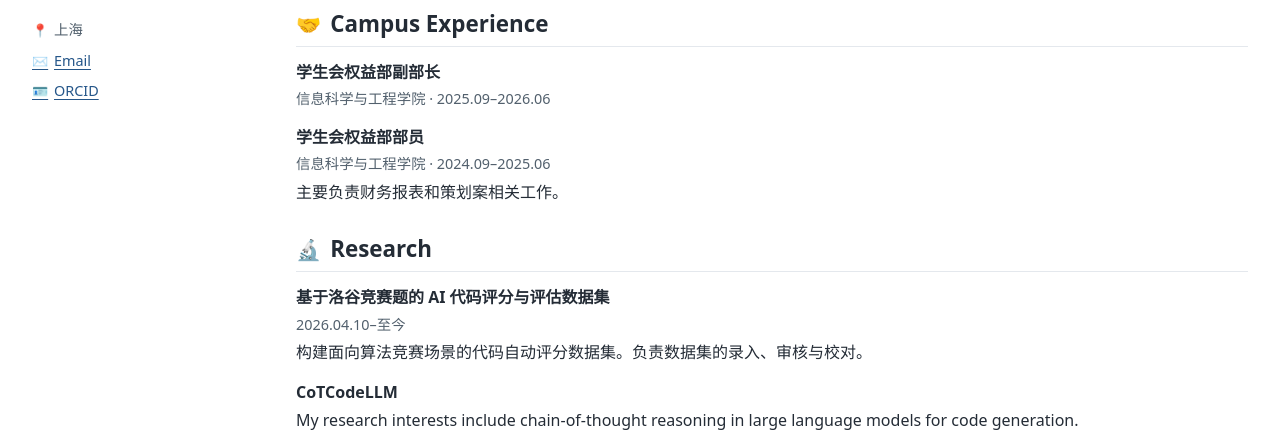
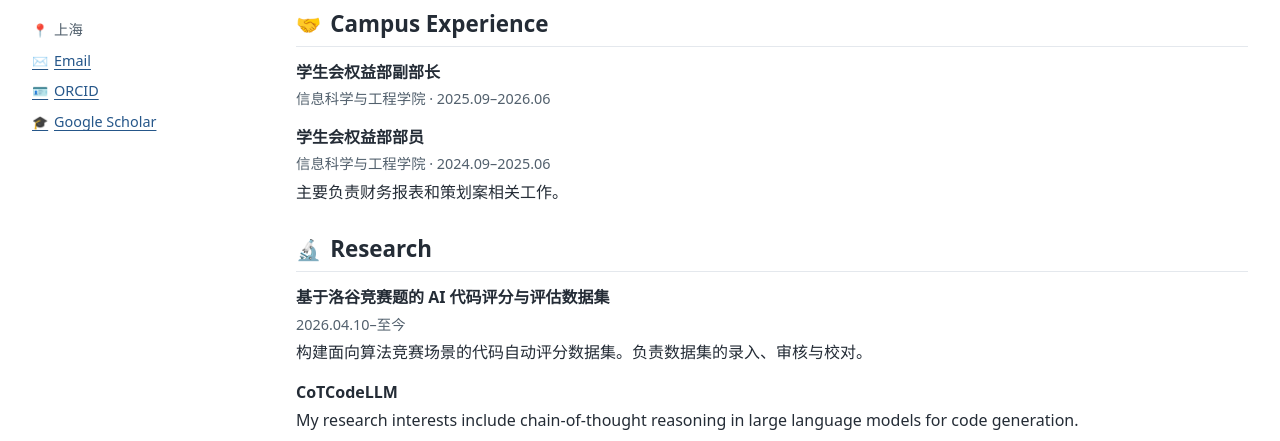
Before and after one commit to Sakiel2025/sakiel2025.github.io, a plain HTML site: page index.html in a window 1280 px wide. Shown: the part 359-800 px from the top of the page. Drawn offline with Linux system fonts and the light colour scheme.

Commit message:
Add Google Scholar profile link

```diff
--- a/index.html
+++ b/index.html
@@ -135,7 +135,7 @@
       <span class="meta" lang="zh-CN"><span class="heading-icon" aria-hidden="true">📍</span>上海</span>
       <a href="mailto:sakieltang20001225@gmail.com"><span class="heading-icon" aria-hidden="true">✉️</span>Email</a>
       <a href="https://orcid.org/0009-0001-6590-1489"><span class="heading-icon" aria-hidden="true">🪪</span>ORCID</a>
-      <!-- Add public GitHub, Google Scholar and CV links here. -->
+      <a href="https://scholar.google.com/citations?user=61mYb6UAAAAJ&amp;hl=zh-CN"><span class="heading-icon" aria-hidden="true">🎓</span>Google Scholar</a>
     </div>
   </aside>
   <main>
```
